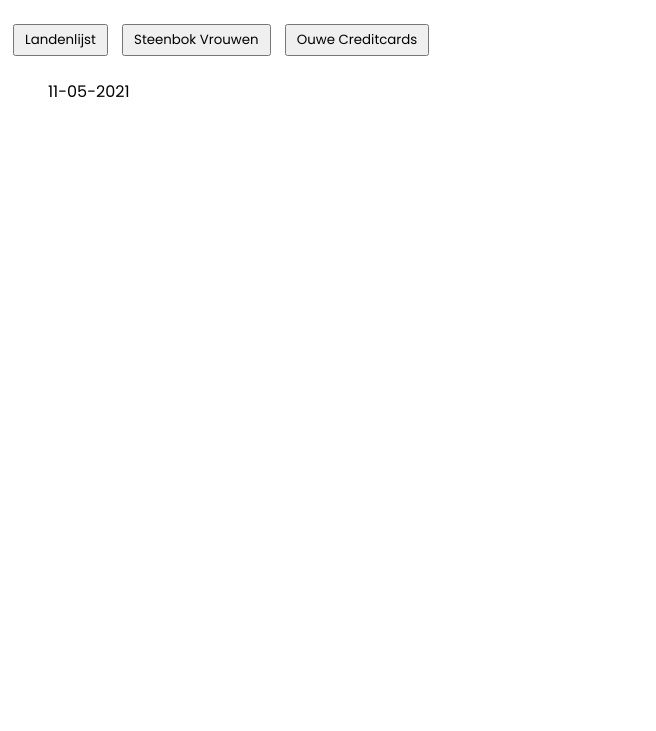
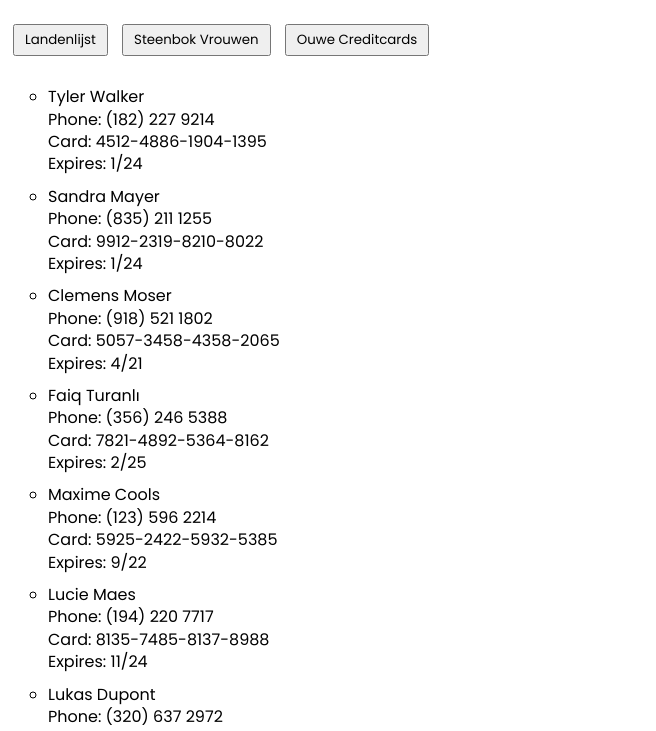
Before and after one commit to mpeters646/Full-stack_course_WincAcademy, a plain HTML site: page Level_24_Opdracht-1/index.html in a window 1280 px wide. Both pictures are taken after a click on the button "Ouwe Creditcards". Shown: the part 69-800 px from the top of the page, without its empty margins (0-656 px from the left). Drawn offline with Linux system fonts and the light colour scheme.

Commit message:
modified index.html & ouwecreditcards.js & added css/style.css

```diff
--- /dev/null
+++ b/Level_24_Opdracht-1/css/style.css
@@ -0,0 +1,44 @@
+@import url('https://fonts.googleapis.com/css2?family=Poppins:wght@100;300;400;600&display=swap');
+
+* {
+  font-family: 'Poppins', sans-serif;
+  font-weight: 400;
+  line-height: 1.4;
+}
+
+button {
+  padding: 5px 10px;
+  margin: 5px;
+}
+
+ul {
+  list-style: circle;
+}
+
+ul li {
+  padding: 5px 0;
+}
+
+ul li::before {
+  /* content: "➢"; */
+  /* content: "☞"; */
+  /* content: "➯"; */
+  padding-right: 5px;
+  font-size: 1.5rem;
+}
+
+ul#content li span {
+  display: block;
+}
+
+figure {
+  display: inline-flex;
+}
+
+figure img {
+  margin-left: -30px;
+}
+
+figcaption {
+  padding: 20px 20px;
+}
--- a/Level_24_Opdracht-1/index.html
+++ b/Level_24_Opdracht-1/index.html
@@ -5,51 +5,16 @@
   <meta charset="UTF-8">
   <meta http-equiv="X-UA-Compatible" content="IE=edge">
   <meta name="viewport" content="width=device-width, initial-scale=1.0">
+
   <title>Werken met grote arrays en objecten</title>
+
+  <link rel="stylesheet" href="./css/style.css">
+
   <script defer src="./js/randomPersonData.js"></script>
   <script defer src="./js/landenlijst.js"></script>
   <script defer src="./js/steenbokvrouwen.js"></script>
   <script defer src="./js/ouwecreditcards.js"></script>
   <script defer src="./js/script.js"></script>
-
-  <style>
-    @import url('https://fonts.googleapis.com/css2?family=Poppins:wght@100;300;400;600&display=swap');
-
-    * {
-      font-family: 'Poppins', sans-serif;
-      font-weight: 400;
-      line-height: 1.4;
-    }
-
-    button {
-      padding: 5px 10px;
-      margin: 5px;
-    }
-
-    ul {
-      list-style: none;
-    }
-
-    ul li::before {
-      /* content: "➢"; */
-      /* content: "☞"; */
-      content: "➯";
-      padding-right: 5px;
-      font-size: 1.5rem;
-    }
-
-    figure {
-      display: inline-flex;
-    }
-
-    figure img {
-      margin-left: -30px;
-    }
-
-    figcaption {
-      padding: 20px 20px;
-    }
-  </style>
 </head>
 
 <body>
--- a/Level_24_Opdracht-1/js/ouwecreditcards.js
+++ b/Level_24_Opdracht-1/js/ouwecreditcards.js
@@ -2,19 +2,45 @@
 
 const person = () => {
   for (let i = 0; i < randomPersonData.length; i++) {
-    const fullName = `Fullname: ${randomPersonData[i].name} ${randomPersonData[i].surname}`;
-    const phoneNumber = `Phonenumber: ${randomPersonData[i].phone}`;
-    const ccNumber = `CreditCard Number: ${randomPersonData[i].credit_card.number}`;
-    const expirationDate = `Expiration Date: ${randomPersonData[i].credit_card.expiration}`;
+    const fullName = `${randomPersonData[i].name} ${randomPersonData[i].surname}`;
+    const phoneNumber = `Phone: ${randomPersonData[i].phone}`;
+    const ccNumber = `Card: ${randomPersonData[i].credit_card.number}`;
+    const expirationDate = `Expires: ${randomPersonData[i].credit_card.expiration}`;
     const person = `${fullName}\n${phoneNumber}\n${ccNumber}\n${expirationDate}`;
     console.log(person);
   }
+  return person;
 };
 
 const listOfOldCreditcards = () => {
   clearList();
-  const list = document.querySelector('#content');
-  list.innerText = `${dd}-${mm}-${yyyy}`;
+  person();
+
+  for (let i = 0; i < randomPersonData.length; i++) {
+    const fullName = `${randomPersonData[i].name} ${randomPersonData[i].surname}`;
+    const phoneNumber = `Phone: ${randomPersonData[i].phone}`;
+    const ccNumber = `Card: ${randomPersonData[i].credit_card.number}`;
+    const expirationDate = `Expires: ${randomPersonData[i].credit_card.expiration}`;
+    const person = `${fullName}\n${phoneNumber}\n${ccNumber}\n${expirationDate}`;
+    console.log(person);
+
+    const list = document.querySelector('#content');
+    const listItem = document.createElement('li');
+    const name = document.createElement('span');
+    name.innerHTML = fullName;
+    const phone = document.createElement('span');
+    phone.innerHTML = phoneNumber;
+    const card = document.createElement('span');
+    card.innerHTML = ccNumber;
+    const expires = document.createElement('span');
+    expires.innerHTML = expirationDate;
+
+    list.appendChild(listItem);
+    listItem.appendChild(name);
+    listItem.appendChild(phone);
+    listItem.appendChild(card);
+    listItem.appendChild(expires);
+  }
 };
 document
   .querySelector('#ouweCreditcards')
```
